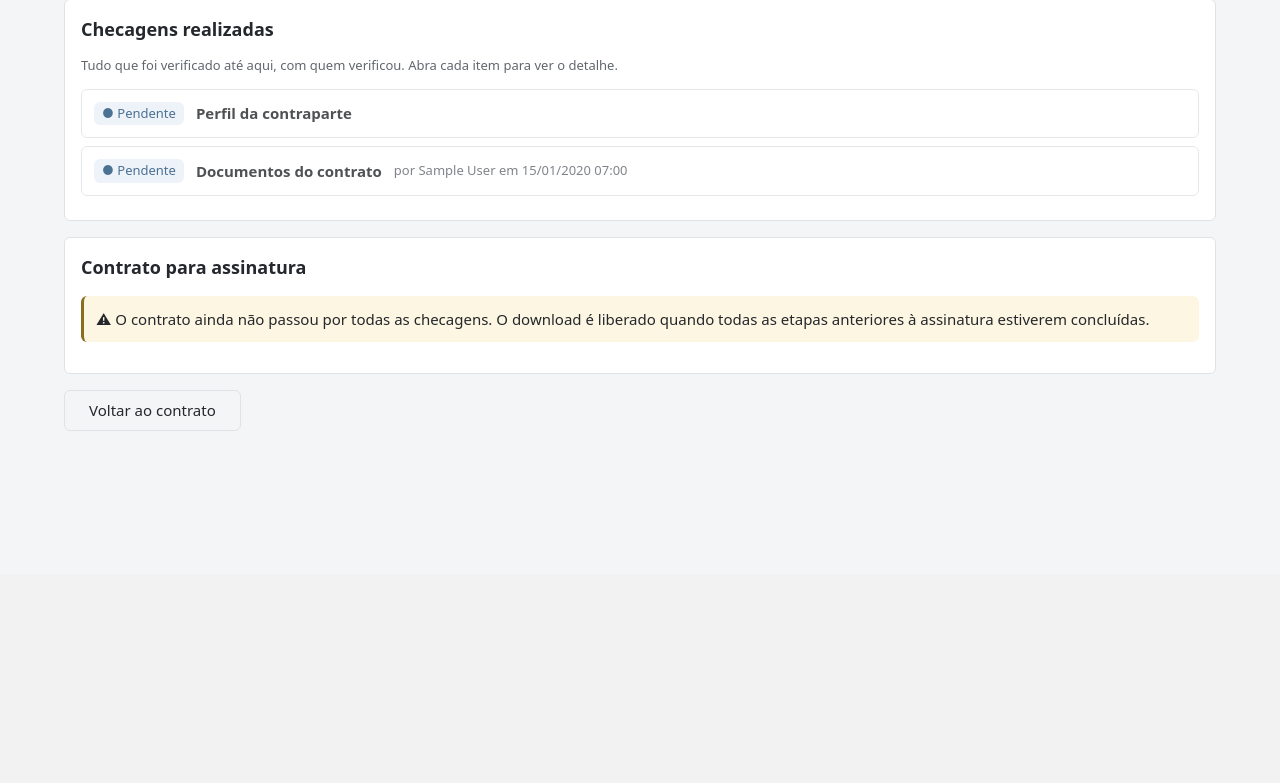
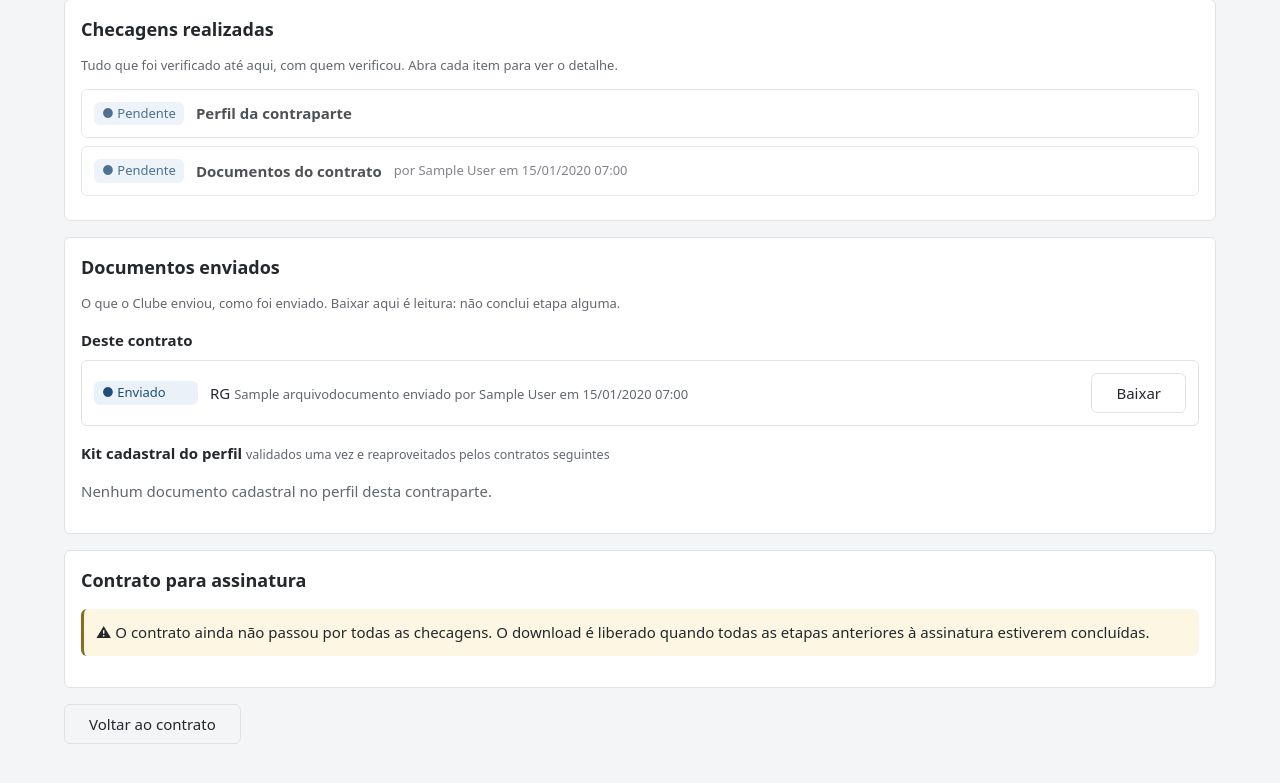
Before and after one commit to gestao-asarock/Documentos-Arena, a Django app: page /operacoes/1/assinatura/ in a window 1280 px wide. Shown: the part 226-1009 px from the top of the page. Before the commit the page ends 657 px from the top, so only its background shows below. Run offline with Django 5.2, Linux system fonts and the light colour scheme; a user stored in the database is signed in; data comes from the database, SQL or seed files in the repository; tables that the repository leaves empty hold one stand-in row (values such as "Sample post"); parts of the project's set-up code (start-up, migrations or seed data) failed here and were passed over.

Commit message:
fix: tela de assinatura

```diff
--- a/src/operacoes/urls.py
+++ b/src/operacoes/urls.py
@@ -23,4 +23,9 @@ urlpatterns = [
         views.baixar_relatorio,
         name="baixar_relatorio",
     ),
+    path(
+        "operacoes/<int:pk>/documentos/<int:arquivo_id>/baixar/",
+        views.baixar_documento,
+        name="baixar_documento",
+    ),
 ]
--- a/src/operacoes/views.py
+++ b/src/operacoes/views.py
@@ -206,6 +206,14 @@ def assinatura(request, pk: int):
             "documentos": operacao.documentos.select_related("tipo", "subtipo").prefetch_related(
                 "arquivos"
             ),
+            # O kit cadastral é da contraparte, não deste contrato: entra numa
+            # lista à parte, para não parecer exigência da operação (D29, D54).
+            "documentos_do_perfil": (
+                operacao.contraparte.documentos_cadastrais.exclude(operacoes=operacao)
+                .select_related("tipo", "subtipo")
+                .prefetch_related("arquivos")
+                .order_by("tipo__nome")
+            ),
         },
     )
 
@@ -261,6 +269,47 @@ def baixar_para_assinatura(request, pk: int, arquivo_id: int):
         entrega.open("rb"),
         as_attachment=True,
         filename=Path(entrega.name).name,
+    )
+
+
+@login_required
+def baixar_documento(request, pk: int, arquivo_id: int):
+    """Entrega o documento **como o Clube enviou**, para leitura.
+
+    Diferente de `baixar_para_assinatura`, que converte o DOCX em PDF e **cumpre
+    a etapa 5**: este caminho é de conferência e não decide nada. Quem precisa
+    ler o que foi enviado antes de assinar não deveria ter de cumprir a etapa
+    para conseguir abrir o arquivo (AGENTS.md §4.10, D54).
+
+    Serve tanto os documentos do contrato quanto o kit cadastral: os dois são da
+    **contraparte** deste contrato, e é isso que a busca confere. Sem esse
+    filtro, trocar o id na URL leria documento de outra pessoa.
+    """
+    operacao = get_object_or_404(operacoes_visiveis_para(request.user), pk=pk)
+    arquivo = get_object_or_404(
+        ArquivoDocumento.objects.select_related("documento").filter(
+            documento__contraparte=operacao.contraparte
+        ),
+        pk=arquivo_id,
+    )
+
+    registrar(
+        acao=Acao.DOWNLOAD,
+        descricao=(
+            f"Arquivo #{arquivo.pk} de {arquivo.documento.rotulo} baixado no dossiê "
+            f"do contrato #{operacao.pk}"
+        ),
+        objeto=arquivo.documento,
+        usuario=request.user,
+    )
+
+    if settings.ARMAZENAMENTO == "s3":
+        return redirect(arquivo.arquivo.url)
+
+    return FileResponse(
+        arquivo.arquivo.open("rb"),
+        as_attachment=True,
+        filename=arquivo.nome_original or Path(arquivo.arquivo.name).name,
     )
 
 
--- a/src/templates/operacoes/assinatura.html
+++ b/src/templates/operacoes/assinatura.html
@@ -70,6 +70,73 @@
 </section>
 
 <section class="cartao">
+  <h2>Documentos enviados</h2>
+  <p class="ajuda">
+    O que o Clube enviou, como foi enviado. Baixar aqui é leitura: não conclui etapa alguma.
+  </p>
+
+  <h3 class="subtitulo">Deste contrato</h3>
+  {% if documentos %}
+    <ul class="lista-kit">
+      {% for documento in documentos %}
+        {% for arquivo in documento.arquivos.all %}
+          <li class="lista-kit__item">
+            {% include "operacoes/_situacao.html" with status=documento.status rotulo=documento.get_status_display %}
+            <span class="lista-kit__nome">
+              {{ documento.rotulo }}
+              <small class="ajuda">
+                {{ arquivo.nome_original|default:"arquivo" }}
+                {% if documento.enviado_por %}
+                  enviado por {{ documento.enviado_por }} em {{ documento.data_envio|data_hora_br }}
+                {% endif %}
+              </small>
+            </span>
+            <a class="botao botao--discreto"
+               href="{% url 'operacoes:baixar_documento' operacao.pk arquivo.pk %}">
+              Baixar
+            </a>
+          </li>
+        {% endfor %}
+      {% endfor %}
+    </ul>
+  {% else %}
+    <p class="vazio">Nenhum documento enviado para este contrato.</p>
+  {% endif %}
+
+  <h3 class="subtitulo">
+    Kit cadastral do perfil
+    <small>validados uma vez e reaproveitados pelos contratos seguintes</small>
+  </h3>
+  {% if documentos_do_perfil %}
+    <ul class="lista-kit">
+      {% for documento in documentos_do_perfil %}
+        {% for arquivo in documento.arquivos.all %}
+          <li class="lista-kit__item">
+            {% include "operacoes/_situacao.html" with status=documento.status rotulo=documento.get_status_display %}
+            <span class="lista-kit__nome">
+              {{ documento.rotulo }}
+              <small class="ajuda">
+                {{ arquivo.nome_original|default:"arquivo" }}
+                {% if documento.data_vencimento %}
+                  vale até {{ documento.data_vencimento|data_br }}
+                  {% if documento.esta_vencido %}(vencido){% endif %}
+                {% endif %}
+              </small>
+            </span>
+            <a class="botao botao--discreto"
+               href="{% url 'operacoes:baixar_documento' operacao.pk arquivo.pk %}">
+              Baixar
+            </a>
+          </li>
+        {% endfor %}
+      {% endfor %}
+    </ul>
+  {% else %}
+    <p class="vazio">Nenhum documento cadastral no perfil desta contraparte.</p>
+  {% endif %}
+</section>
+
+<section class="cartao">
   <h2>Contrato para assinatura</h2>
 
   {% if liberado %}
@@ -99,7 +166,11 @@
               </small>
             </span>
             <a class="botao" href="{% url 'operacoes:baixar_para_assinatura' operacao.pk arquivo.pk %}">
-              {% if etapa_assinatura.data_decisao %}Baixar de novo{% else %}Baixar em PDF{% endif %}
+              {% if etapa_assinatura.data_decisao %}
+                Baixar de novo
+              {% else %}
+                Baixar em PDF para assinar
+              {% endif %}
             </a>
           </li>
         {% endfor %}
```
Also changed, not shown: AGENTS.md (+12 -0 lines), CLAUDE.md (+5 -1 lines), src/operacoes/tests/test_dossie.py (+82 -0 lines).
